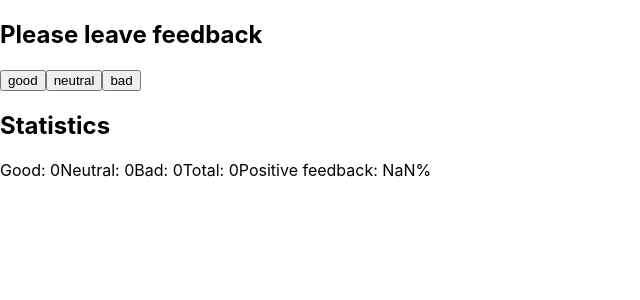
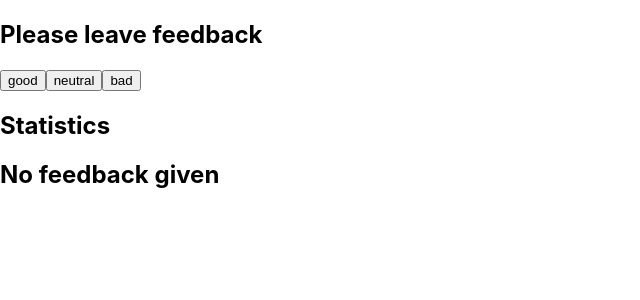
Before and after one commit to Valeriy-Fedulov/goit-react-hw-04-hooks-feedback, a React (Create React App) app: page / in a window 1280 px wide. Shown: the top 300 px of the page, without its empty margins (0-640 px from the left). Built offline with nearby package versions, Linux system fonts and the light colour scheme; the HTML template or start-up script is replaced by a standard one.

Commit message:
Add prop-types

```diff
--- a/package.json
+++ b/package.json
@@ -8,6 +8,7 @@
     "@testing-library/user-event": "^12.8.3",
     "default": "^0.1.1",
     "mrm-preset-default": "^2.4.2",
+    "prop-types": "^15.7.2",
     "react": "^17.0.2",
     "react-dom": "^17.0.2",
     "react-scripts": "4.0.3",
--- a/src/components/feedback/feedback.js
+++ b/src/components/feedback/feedback.js
@@ -1,6 +1,7 @@
 import React from 'react';
 import { Section } from './section';
 import { FeedbackOptions } from './feedbackoptions';
+import { Notification } from './notification';
 import { Statistics } from './statistics';
 
 class Feedback extends React.Component {
@@ -35,6 +36,7 @@ class Feedback extends React.Component {
           />
         </Section>
         <Section title="Statistics">
+          {this.countTotalFeedback() ? (
             <Statistics
               good={good}
               neutral={neutral}
@@ -42,6 +44,9 @@ class Feedback extends React.Component {
               total={this.countTotalFeedback()}
               positivePercentage={this.countPositiveFeedbackPercentage()}
             />
+          ) : (
+            <Notification message="No feedback given" />
+          )}
         </Section>
       </>
     );
--- a/src/components/feedback/feedbackoptions/FeedbackOptions.js
+++ b/src/components/feedback/feedbackoptions/FeedbackOptions.js
@@ -1,3 +1,5 @@
+import PropTypes from 'prop-types';
+
 const FeedbackOptions = props => (
   <>
     {props.options.map(option => (
@@ -15,4 +17,8 @@ const FeedbackOptions = props => (
   </>
 );
 
+FeedbackOptions.propTypes = {
+  options: PropTypes.arrayOf(PropTypes.string.isRequired),
+};
+
 export { FeedbackOptions };
--- /dev/null
+++ b/src/components/feedback/notification/Notification.js
@@ -0,0 +1,9 @@
+import PropTypes from 'prop-types';
+
+const Notification = ({ message }) => <h2>{message}</h2>;
+
+Notification.propTypes = {
+  message: PropTypes.string.isRequired,
+};
+
+export { Notification };
--- /dev/null
+++ b/src/components/feedback/notification/index.js
@@ -0,0 +1 @@
+export { Notification } from './Notification';
--- a/src/components/feedback/section/Section.js
+++ b/src/components/feedback/section/Section.js
@@ -1,3 +1,5 @@
+import PropTypes from 'prop-types';
+
 const Section = ({ title, children }) => (
   <section>
     <h2>{title}</h2>
@@ -5,4 +7,8 @@ const Section = ({ title, children }) => (
   </section>
 );
 
+Section.propTypes = {
+  title: PropTypes.string.isRequired,
+};
+
 export { Section };
```
Also changed, not shown: src/components/feedback/statistics/statistics.js (+9 -0 lines). Lines whose indentation alone changed are shown as unchanged.
